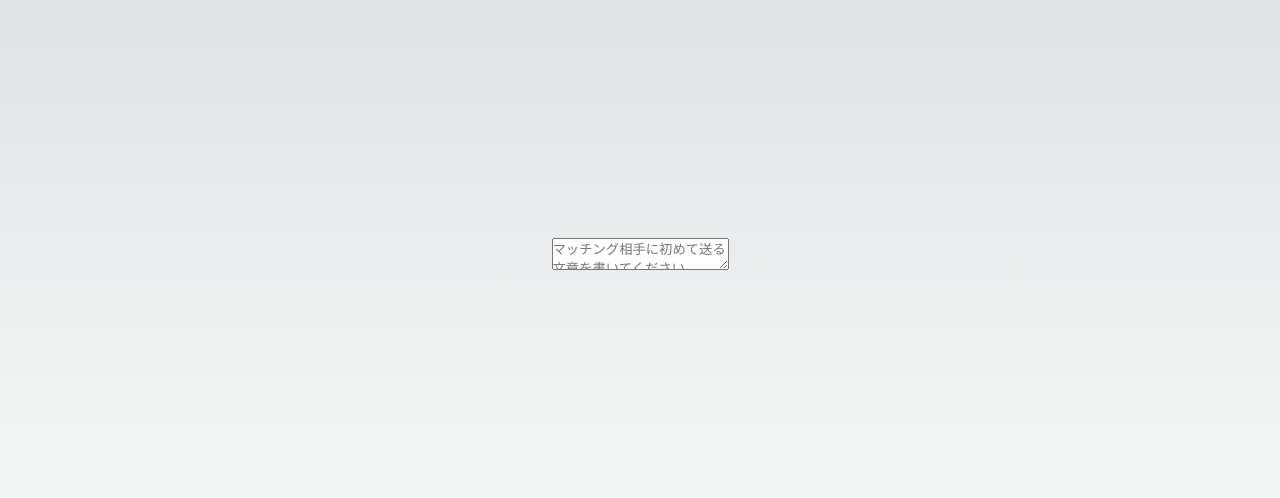
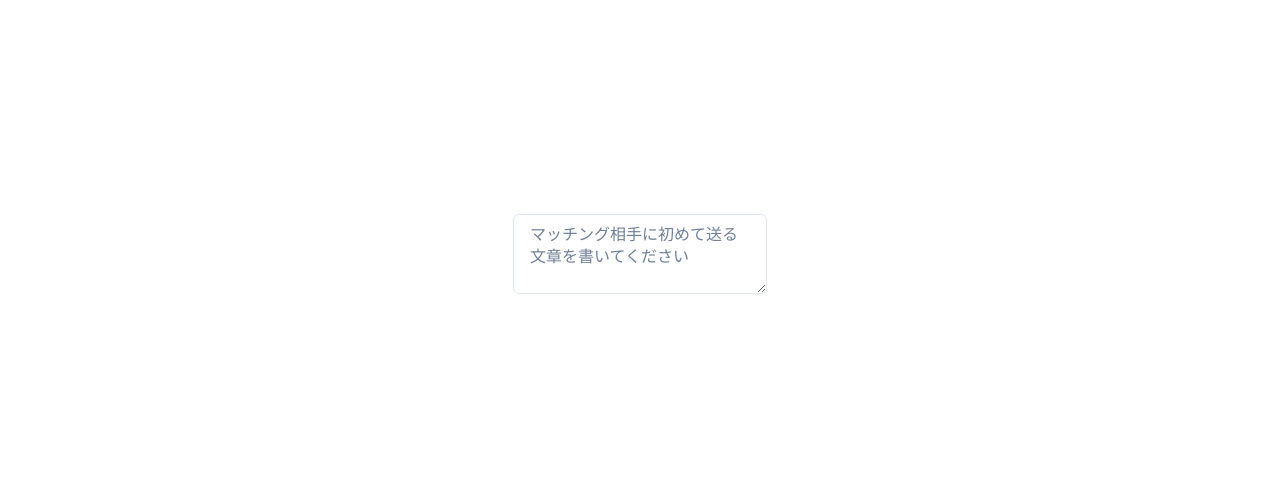
Before and after one commit to bannzai/maccha-ai, a Next.js app: page / in a window 1280 px wide. Shown: the part 242-740 px from the top of the page. Built offline with nearby package versions, Linux system fonts and the light colour scheme.

Commit message:
Revert "Remove chakra"
This reverts commit a54dffb59f130cc461d8d87b8a849899faa176c6.

```diff
--- a/pages/_app.tsx
+++ b/pages/_app.tsx
@@ -1,6 +1,11 @@
+import { ChakraProvider } from "@chakra-ui/react";
 import "../styles/globals.css";
 import type { AppProps } from "next/app";
 
 export default function App({ Component, pageProps }: AppProps) {
-  return <Component {...pageProps} />;
+  return (
+    <ChakraProvider>
+      <Component {...pageProps} />
+    </ChakraProvider>
+  );
 }
```
